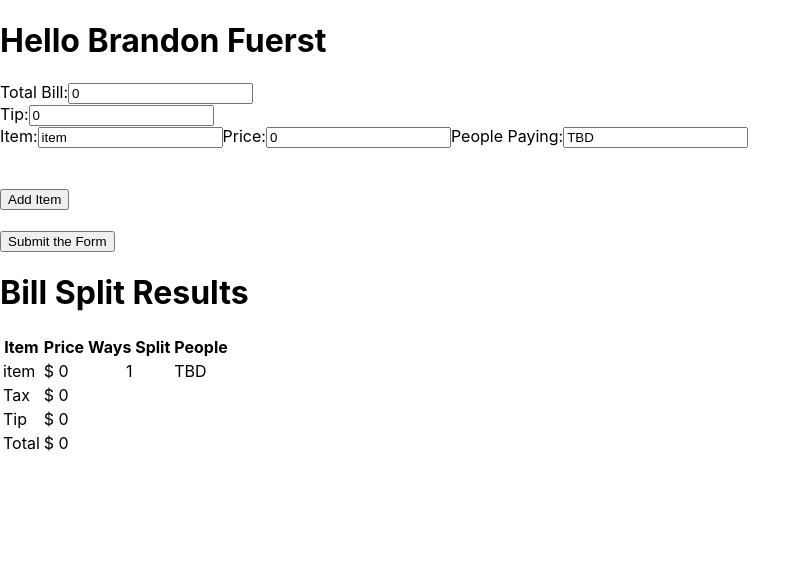
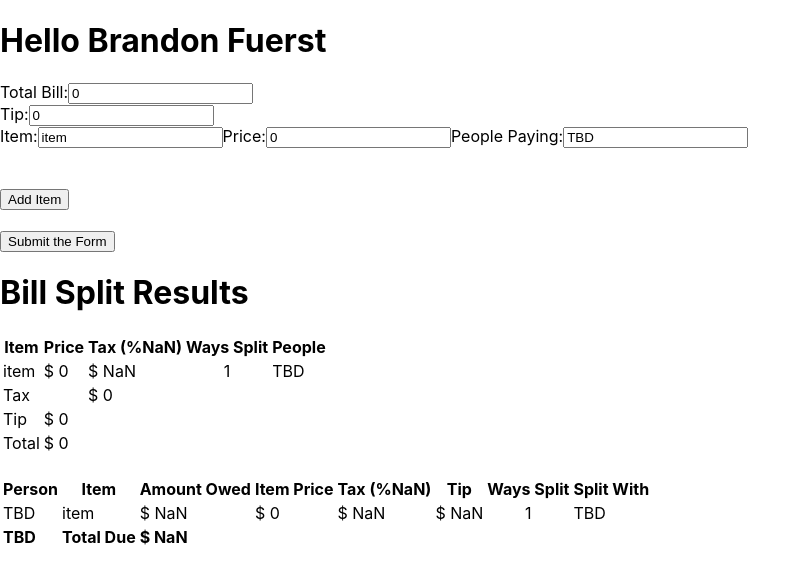
Before and after one commit to b-first/bill-splitter, a React (Create React App) app: page / in a window 1280 px wide. Both pictures are taken after a click on the input "Submit the Form". Shown: the top 584 px of the page, without its empty margins (0-811 px from the left). Built offline with nearby package versions, Linux system fonts and the light colour scheme.

Commit message:
make the per person output

```diff
--- a/src/Components/BillSplitResults.js
+++ b/src/Components/BillSplitResults.js
@@ -7,36 +7,58 @@ export default class BillItemsForm extends React.Component {
 
   render() {
 
+    let itemizedTable;           // Final element holdling the itemized data table
+    let itemizedRows = [];       // Rows of item data generated
+    let peoplePaying;            // Var to manipulate user input for people per item
+    let numPeoplePaying;         // Count number of people per item
+    let itemizedBillTotal = 0;   // Track pre tax/tip bill amount (itemized sum)
+    let taxRate;                 // Tax rate calculated
+    let peopleData = {};         // Object to store each person and their items
+    let peopleRows = [];         // Rows of people data generated
+    let peopleTable;             // Final element holding the people data table
+    let personTotal;             // Holds the total per person in the loop
+    let moneyOwedForItem;        // Amount one pay owes for a given item
+    let tipForItem;              // Tip amount per item
+    let taxForItem;              // Tax amount per item
+
     // ===================================
     // Present data table of itemized bill
 
-    let itemizedTable;         // Final element holdling the data table
-    let itemizedRows = [];     // Rows of data generated
-    let peoplePaying;          // Var to manipulate user input for people per item
-    let numPeoplePaying;       // Count number of people per item
-    let itemizedBillTotal = 0; // Track total bill amount
+    this.props.submittedBill.forEach((item) => itemizedBillTotal += parseFloat(item.itemPrice)) // Itemized total (pre tax/tip summed)
+    taxRate = (this.props.submittedTotal - this.props.submittedTip) / itemizedBillTotal - 1     // Tax rate is pre tip amount over itemized total minus 1
 
     // Loop over items to create rows of data
     this.props.submittedBill.forEach((item, index) => {
       peoplePaying = item.itemPeoplePaying.split(',').map(person => person.trim()) // Split comma separated people into an array and trim white spaces
       numPeoplePaying = peoplePaying.length
+
+      // Loop over the people and add the item to them (used later for per person table)
+      peoplePaying.forEach((person) => {
+        if (peopleData.hasOwnProperty(person)) {
+          peopleData[person].push(item)
+        } else {
+          peopleData[person] = [item]
+        }
+      })
+
       peoplePaying = peoplePaying.join(', ')            // Join back as consistent string
       itemizedRows.push(                                // Add table row elements
         <tr key={index}>
           <td>{item.itemName}</td>
           <td>$ {item.itemPrice}</td>
+          <td>$ {(item.itemPrice * taxRate).toFixed(2)}</td>
           <td style={{'textAlign':'center'}}>{numPeoplePaying}</td>
           <td>{peoplePaying}</td>
         </tr>
       )
-      itemizedBillTotal += parseFloat(item.itemPrice)
     })
 
     // If the bill has been submitted, add tex, tip, and total rows
-    if (this.props.submittedBill.length > 0) {                  // Add tax row
+    if (this.props.submittedBill.length > 0) {                  // Add tax row (calculte based on user inputs)
       itemizedRows.push(
         <tr key='tax'>
           <td>Tax</td>
+          <td></td>
           <td>
             $ {this.props.submittedTotal - this.props.submittedTip - itemizedBillTotal} {/* Tax is total minus tip minus items' cost */}
           </td>
@@ -56,6 +78,49 @@ export default class BillItemsForm extends React.Component {
       )
     }
 
+    // ============================================
+    // Present data table of amount owed per person
+
+    for (const [person, itemsArray] of Object.entries(peopleData)) {
+      personTotal = 0
+      for (let index = 0; index < itemsArray.length; index++) { // forEach caused lint error for unsafe variable use, something about anonymous (arrow) function and garbage collection issues
+        let item = itemsArray[index]
+        peoplePaying = item.itemPeoplePaying.split(',').map(splitWithPerson => splitWithPerson.trim()) // Split comma separated people into an array and trim white spaces
+        numPeoplePaying = peoplePaying.length
+        peoplePaying = peoplePaying.join(', ')            // Join back as consistent string
+        tipForItem = item.itemPrice / itemizedBillTotal * this.props.submittedTip
+        taxForItem = item.itemPrice * (1 + taxRate)
+        moneyOwedForItem = (tipForItem + taxForItem) / numPeoplePaying
+        personTotal += moneyOwedForItem
+
+        peopleRows.push(                                // Add table row elements
+          <tr key={index}>
+            <td>{person}</td>
+            <td>{item.itemName}</td>
+            <td>$ {moneyOwedForItem.toFixed(2)}</td>
+            <td>$ {item.itemPrice}</td>
+            <td>$ {(item.itemPrice * taxRate).toFixed(2)}</td>
+            <td>$ {tipForItem.toFixed(2)}</td>
+            <td style={{'textAlign':'center'}}>{numPeoplePaying}</td>
+            <td>{peoplePaying}</td>
+          </tr>
+        )
+      }
+      // )
+      peopleRows.push(                                // Add person's total
+          <tr key={'tbd'}>
+            <td><b>{person}</b></td>
+            <td><b>Total Due</b></td>
+            <td><b>$ {personTotal.toFixed(2)}</b></td>
+          </tr>,
+          <br></br>
+        )
+
+    }
+
+    // ================
+    // Table structures
+
     // Create the table with heading and rows of data
     itemizedTable = (
       <table>
@@ -63,6 +128,7 @@ export default class BillItemsForm extends React.Component {
           <tr>
             <th>Item</th>
             <th>Price</th>
+            <th>Tax (%{taxRate.toFixed(4)})</th>
             <th>Ways Split</th>
             <th>People</th>
           </tr>
@@ -73,17 +139,33 @@ export default class BillItemsForm extends React.Component {
       </table>
     )
 
-    // ====================
-    // Bill splitting logic
-
-
-
+    // Create the table with heading and rows of data
+    peopleTable = (
+      <table>
+        <thead>
+          <tr>
+            <th>Person</th>
+            <th>Item</th>
+            <th>Amount Owed</th>
+            <th>Item Price</th>
+            <th>Tax (%{taxRate.toFixed(4)})</th>
+            <th>Tip</th>
+            <th>Ways Split</th>
+            <th>Split With</th>
+          </tr>
+        </thead>
+        <tbody>
+          {peopleRows}
+        </tbody>
+      </table>
+    )
 
     return (
       <div>
         <h1>Bill Split Results</h1>
-        {/* {itemizedItemsRows} */}
         {itemizedTable}
+        <br></br>
+        {peopleTable}
       </div>
     )
   }
```
